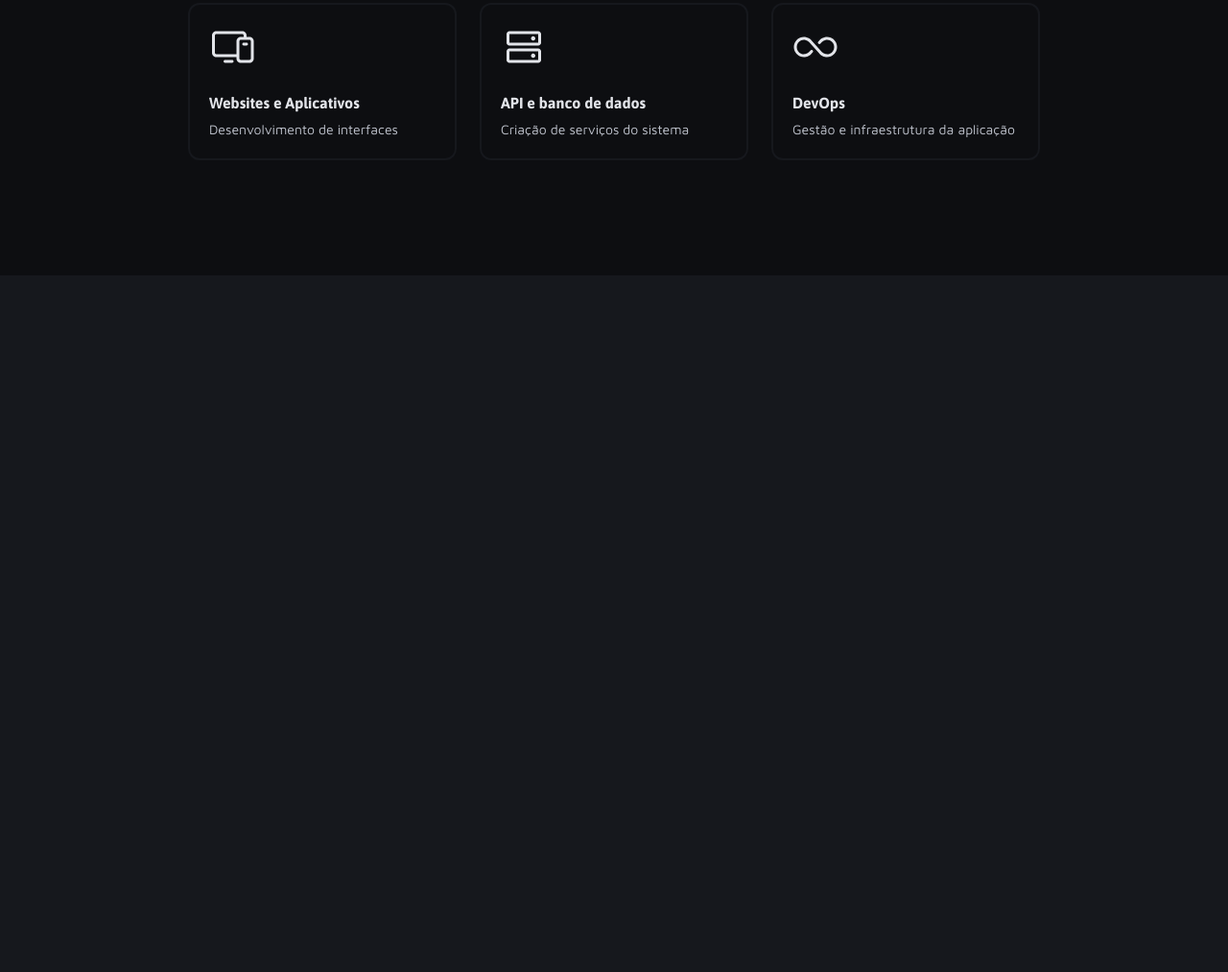
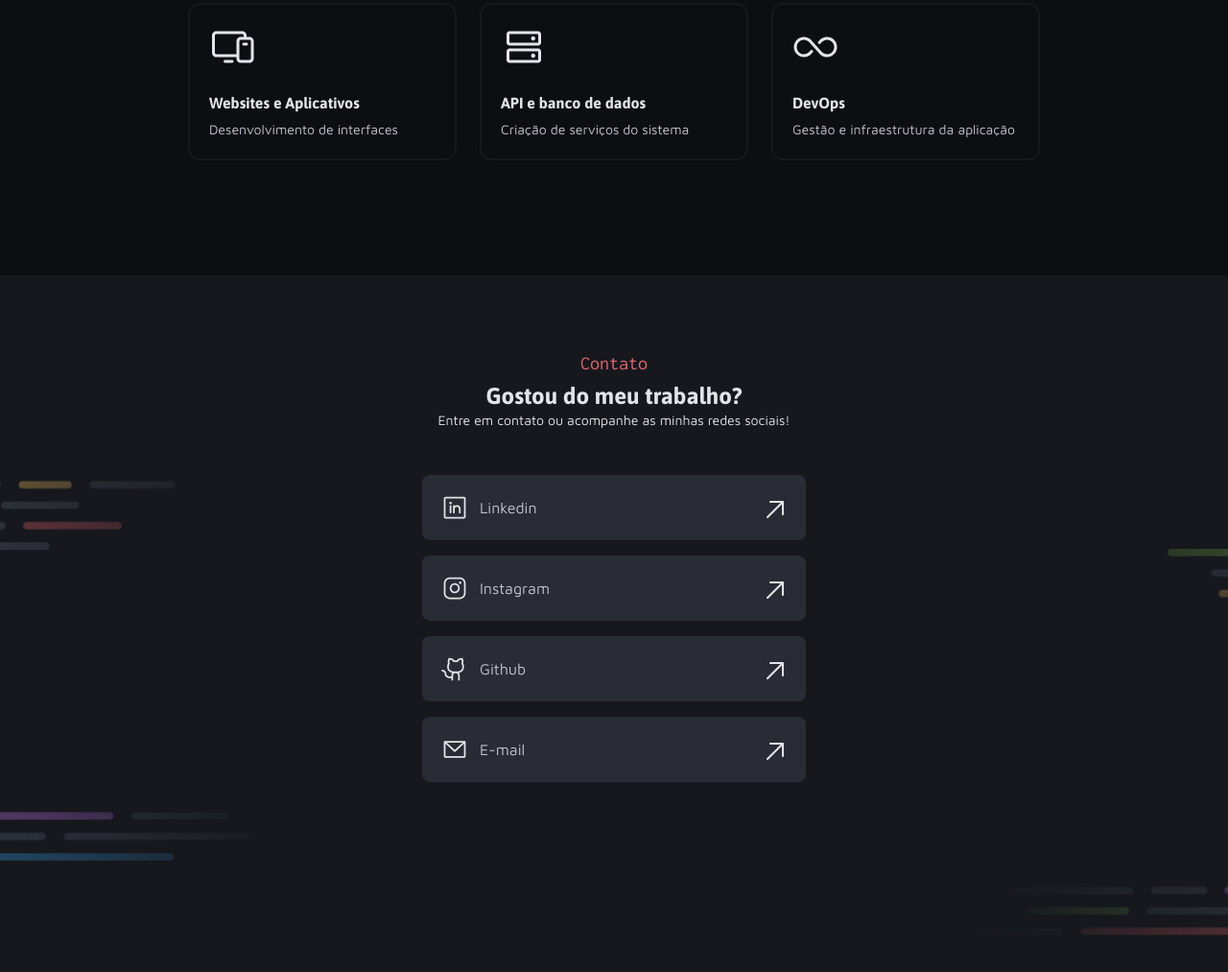
Before and after one commit to ViniciusLegacy/portifolio-dev, a plain HTML site: page index.html in a window 1280 px wide. Shown: the part 1871-2884 px from the top of the page at 96% size. Before the commit the page ends 2236 px from the top, so only its background shows below. Drawn offline with Linux system fonts and the light colour scheme.

Commit message:
finish contact section

```diff
--- a/index.html
+++ b/index.html
@@ -96,33 +96,41 @@
             </div>
         </section>
 
-        <section>
-            <header>
-                <span></span>
-                <h3></h3>
-                <p></p>
+        <section id="contact">
+            <header class="grid headers">
+                <span>Contato</span>
+                <h3>Gostou do meu trabalho?</h3>
+                <p>Entre em contato ou acompanhe as minhas redes sociais!</p>
             </header>
-            <div>
-                <div>
-                    <img src="" alt="">
-                    <span></span>
-                    <span></span>
-                </div>
-                <div>
-                    <img src="" alt="">
-                    <span></span>
-                    <span></span>
-                </div>
-                <div>
-                    <img src="" alt="">
-                    <span></span>
-                    <span></span>
-                </div>
-                <div>
-                    <img src="" alt="">
-                    <span></span>
-                    <span></span>
-                </div>
+            <div class="grid">
+                <a class="box-button grid grid-flow-col" href="#">
+                    <div class="grid grid-flow-col">
+                        <img src="assets/icons/LinkedinLogo.svg" alt="logomarca do Linkedin">
+                        <span>Linkedin</span>
+                    </div>
+                    <span class="icon"></span>
+                </a>
+                <a class="box-button grid grid-flow-col" href="#">
+                    <div class="grid grid-flow-col">
+                        <img src="assets/icons/InstagramLogo.svg" alt="logomarca do Instagram">
+                        <span>Instagram</span>
+                    </div>
+                    <span class="icon"></span>
+                </a>
+                <a class="box-button grid grid-flow-col" href="#">
+                    <div class="grid grid-flow-col">
+                        <img src="assets/icons/GithubLogo.svg" alt="logomarca do Github">
+                        <span>Github</span>
+                    </div>
+                    <span class="icon"></span>
+                </a>
+                <a class="box-button grid grid-flow-col" href="#">
+                    <div class="grid grid-flow-col">
+                        <img src="/assets/icons/EnvelopeSimple.svg" alt="ícone de envelope de e-mail">
+                        <span>E-mail</span>
+                    </div>
+                    <span class="icon"></span>
+                </a>
             </div>
         </section>
     </main>
--- a/styles/main.css
+++ b/styles/main.css
@@ -70,3 +70,56 @@
         }
     }
 }
+
+#contact {
+    padding-bottom: 200px;
+    background-image: url(../assets/images/Background_Contacts.png);
+    background-size: 1366px;
+}
+
+#contact > div {
+    justify-content: center;
+    gap: 16px;
+    padding-top: 48px;
+
+    .box-button {
+        width: 400px;
+        background-color: var(--gray-400);
+        border-radius: 8px;
+        padding: 20px;
+        justify-content: space-between;
+        text-decoration: none;
+
+        div {
+            align-items: center;
+            gap: 12px;
+            color: var(--gray-200);
+
+            img {
+                width: 28px;
+                aspect-ratio: 1/1;
+                object-fit: cover;
+            }
+
+            span {
+                color: inherit;
+                font: var(--text-md);
+            }
+        }
+
+        .icon {
+            background-image: url(../assets/icons/ArrowUpRight.svg);
+            width: 28px;
+            aspect-ratio: 1/1;
+            object-fit: cover;
+        }
+
+        &:hover {
+            border: 1.5px solid var(--blue);
+
+            div span {
+                color: var(--blue);
+            }
+        }
+    }
+}
```
